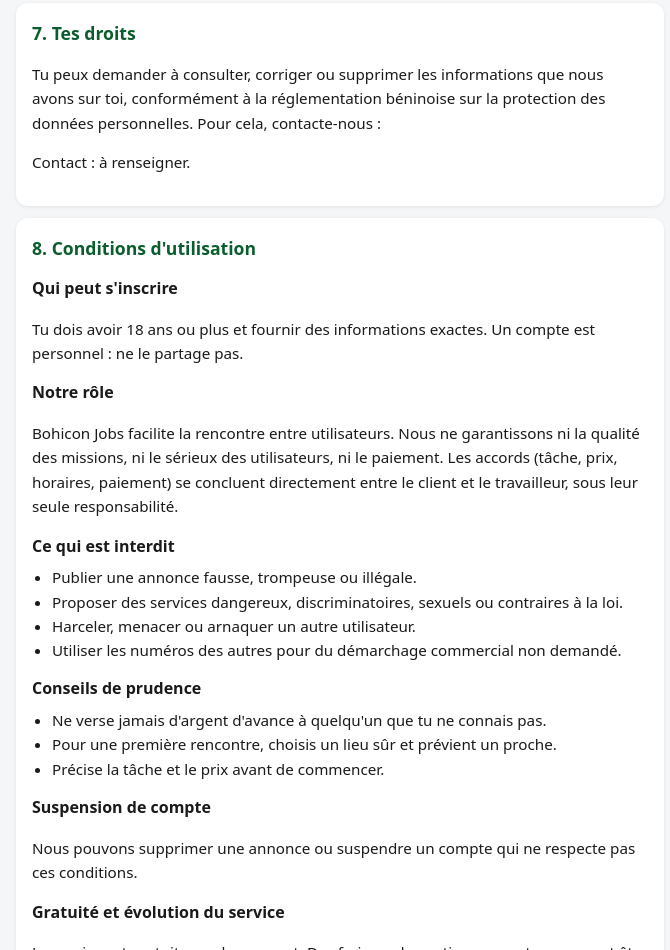
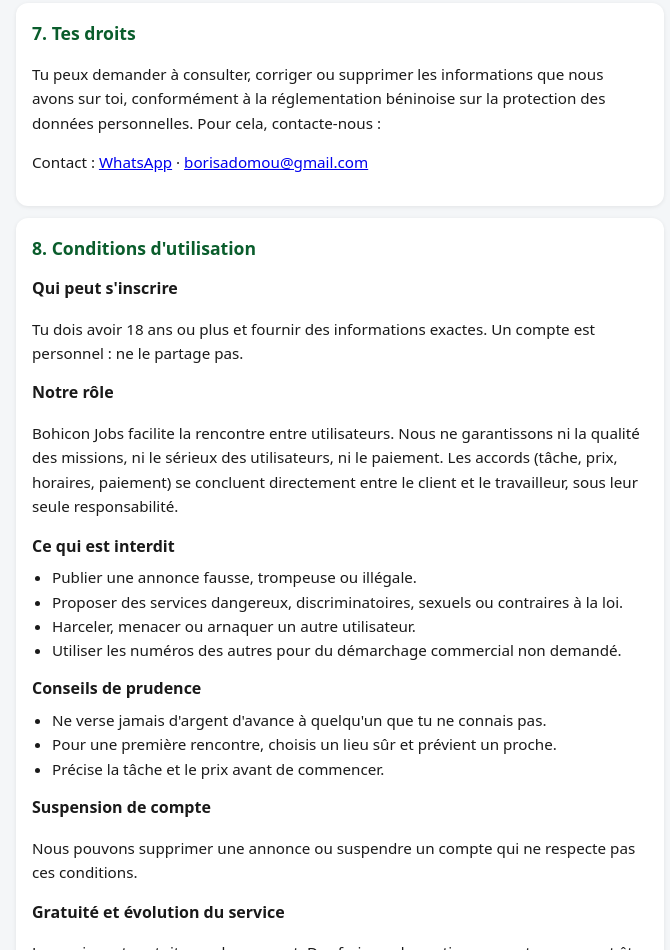
Before and after one commit to borisadomou-star/bohicon-jobs, a plain HTML site: page confidentialite.html in a window 1280 px wide. Shown: the part 1725-2675 px from the top of the page, without its empty margins (300-970 px from the left). Drawn offline with Linux system fonts and the light colour scheme.

Commit message:
Update contact information in confidentialite.html

```diff
--- a/confidentialite.html
+++ b/confidentialite.html
@@ -129,8 +129,8 @@
 
 <script>
   // Renseigne ici tes coordonnées de contact (laisse vide ce que tu ne veux pas afficher)
-  const WHATSAPP = "";   // format : 229 + numéro, par exemple "2290155000000"
-  const EMAIL = "";      // par exemple "contact@exemple.com"
+  const WHATSAPP = "0167079595";   // format : 229 + numéro, par exemple "2290155000000"
+  const EMAIL = "borisadomou@gmail.com";      // par exemple "contact@exemple.com"
 
   (function(){
     const zone = document.getElementById("contact");
```
